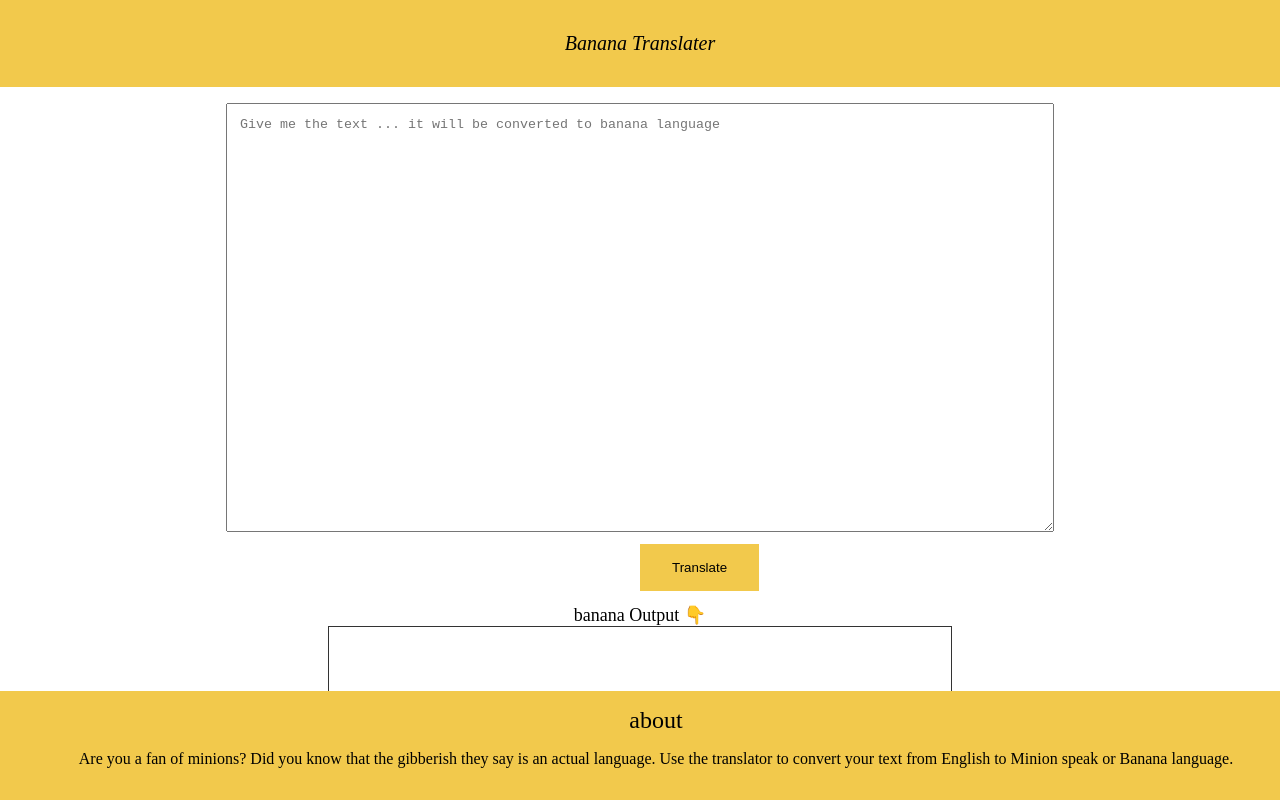
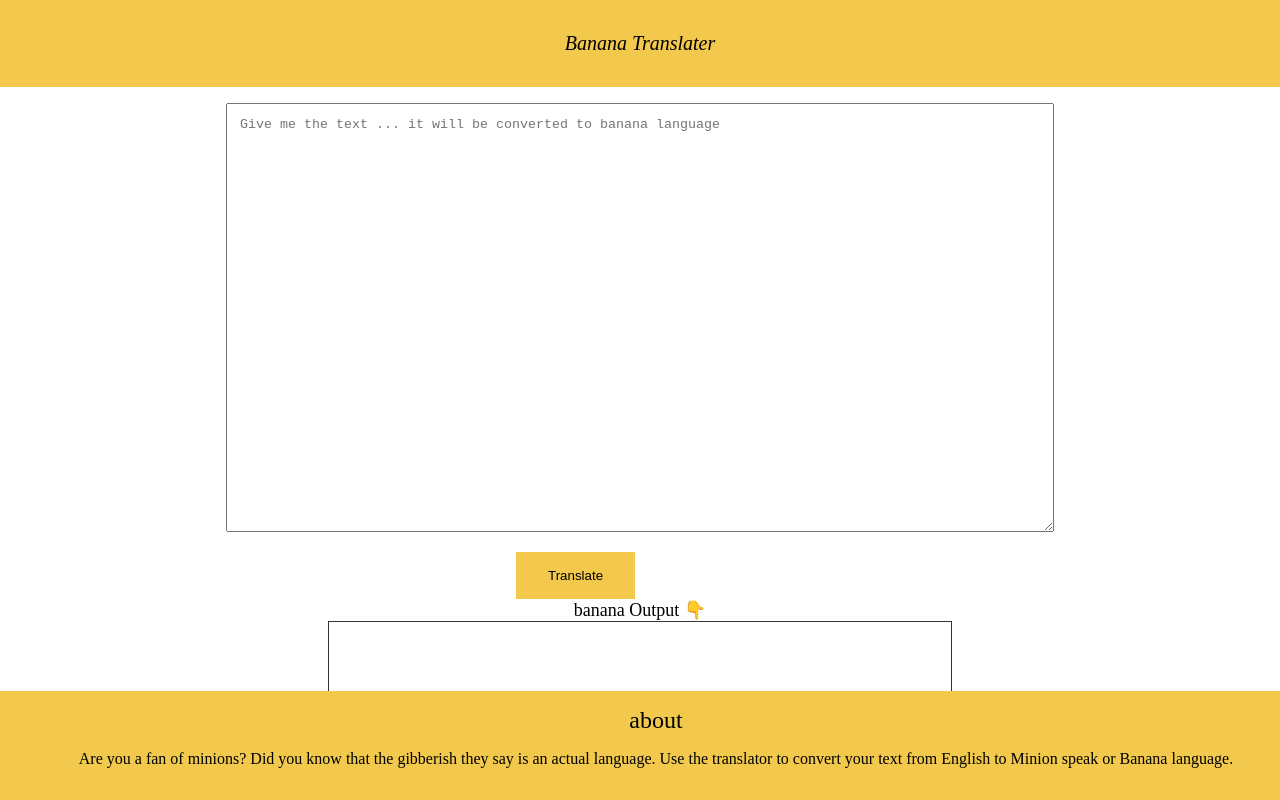
Before and after one commit to vddhuri/banana-speak, a plain HTML site: page index.html in a window 1280 px wide. Drawn offline with Linux system fonts and the light colour scheme.

Commit message:
Update style.css
style: changing translate button position

```diff
--- a/style.css
+++ b/style.css
@@ -39,7 +39,8 @@ footer{
 
 #btn-translate{
     display: block;
-    margin:1% 50%;
+    margin-left: 500px;
+    margin-top: 20px;
     padding:1rem 2rem;
     background-color: var(--primary);
     border:none;
```
